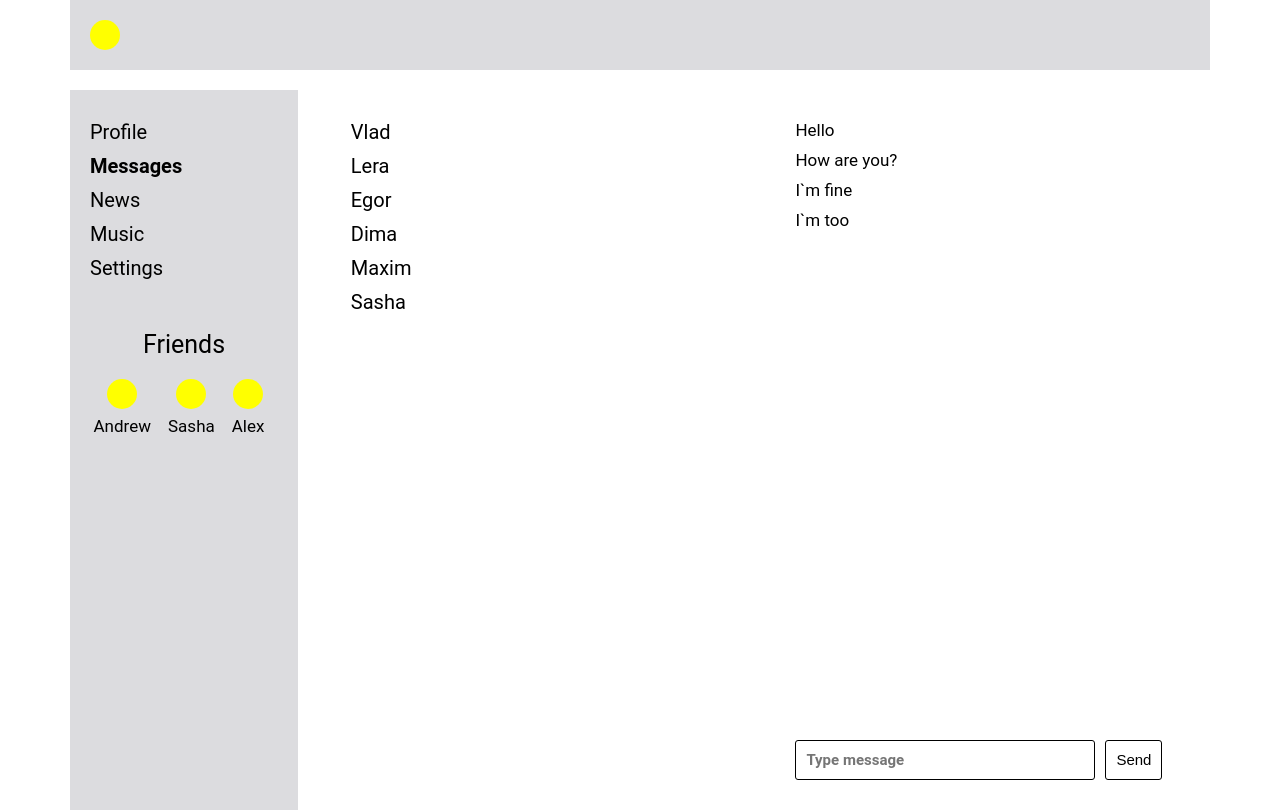
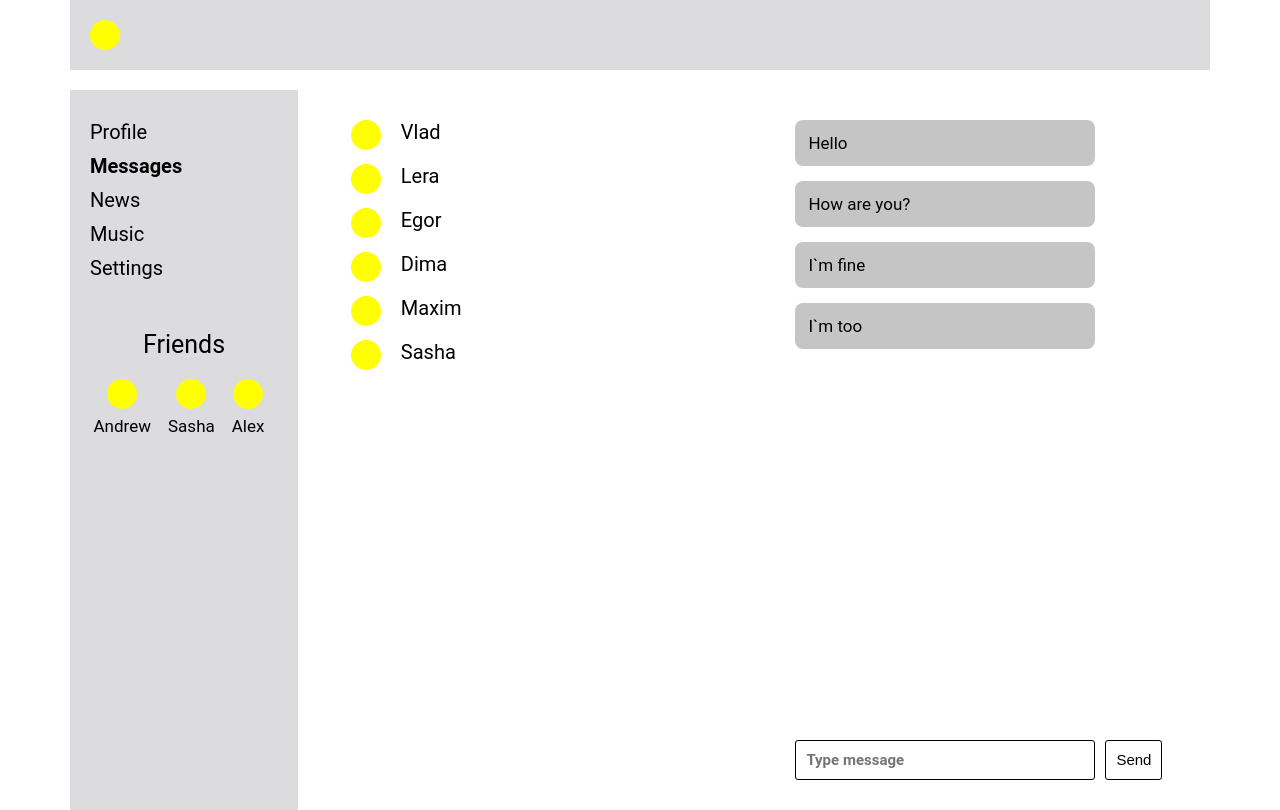
Before and after one commit to Flex17/SocialNetwork, a React (Create React App) app: page /dialogs in a window 1280 px wide. Built offline with nearby package versions, Linux system fonts and the light colour scheme.

Commit message:
improved appearance

```diff
--- a/src/components/main/dialogs/dialogItem/DialogItem.jsx
+++ b/src/components/main/dialogs/dialogItem/DialogItem.jsx
@@ -6,11 +6,14 @@ const DialogItem = (props) => {
     const path = '/dialogs/' + props.id;
 
     return (
-        <NavLink
-            to={path}
-            className={navData => navData.isActive ? classes.active : classes.dialog}>
-            {props.name}
-        </NavLink>
+        <div className={classes.dialog}>
+            <div className={classes.avatar}></div>
+            <NavLink
+                to={path}
+                className={navData => navData.isActive ? classes.active : classes.dialog_name}>
+                {props.name}
+            </NavLink>
+        </div>
     )
 }
 
--- a/src/components/main/dialogs/dialogItem/dialogItem.module.css
+++ b/src/components/main/dialogs/dialogItem/dialogItem.module.css
@@ -1,12 +1,26 @@
 .dialog{
     margin-bottom: 10px;
+    display: flex;
+}
+
+.dialog_name{
+    margin-bottom: 10px;
     font-size: 20px;
-    color: black
+    color: black;
+    margin-left: 20px;
 }
 
 .active{
     font-weight: 600;
     margin-bottom: 10px;
     font-size: 20px;
-    color: black;
+    color: black;;
+    margin-left: 20px;
 }
+
+.avatar{
+    width: 30px;
+    height: 30px;
+    background-color: #FFFF00;
+    border-radius: 50%;
+}
--- a/src/components/main/dialogs/dialogs.module.css
+++ b/src/components/main/dialogs/dialogs.module.css
@@ -48,4 +48,5 @@
     height: 40px;
     margin-left: 10px;
     border-radius: 3px;
+    cursor: pointer;
 }
--- a/src/components/main/dialogs/message/Message.jsx
+++ b/src/components/main/dialogs/message/Message.jsx
@@ -4,7 +4,9 @@ import classes from './message.module.css'
 
 const Message = (props) => {
     return (
-        <div className={classes.message}>{props.message}</div>
+        <div className={classes.message}>
+            <div className={classes.text}>{props.message}</div>
+        </div>
     )
 }
 
--- a/src/components/main/dialogs/message/message.module.css
+++ b/src/components/main/dialogs/message/message.module.css
@@ -1,4 +1,12 @@
+.text{
+    font-size: 17px;
+    word-break:break-all;
+}
+
 .message{
-    margin-bottom: 10px;
-    font-size: 17px;
+    padding: 13px;
+    background-color: rgb(197, 197, 197);
+    margin-bottom: 15px;
+    border-radius: 8px;
+    max-width: 300px;
 }
--- a/src/components/main/profile/Posts/Post/post.module.css
+++ b/src/components/main/profile/Posts/Post/post.module.css
@@ -22,6 +22,8 @@
     font-size: 17px;
     color: black;
     font-weight: 500;
+    max-width: 80%;
+    word-break:break-all;
 }
 
 .likesCount{
@@ -32,6 +34,7 @@
     margin-left: 10px;
     border-radius: 50%;
     cursor: pointer;
+    user-select: none;
 }
 
 .likesCount span{
```
